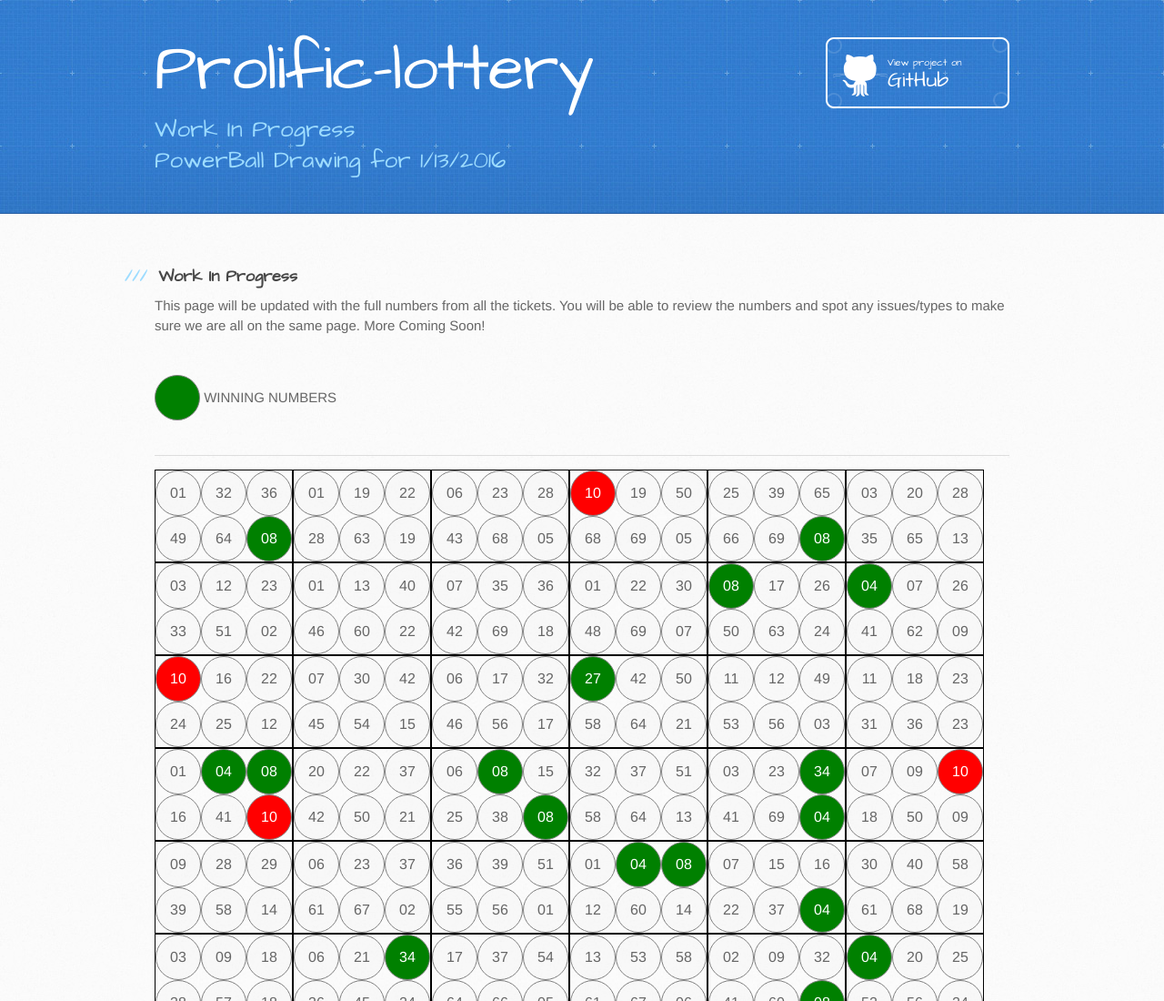
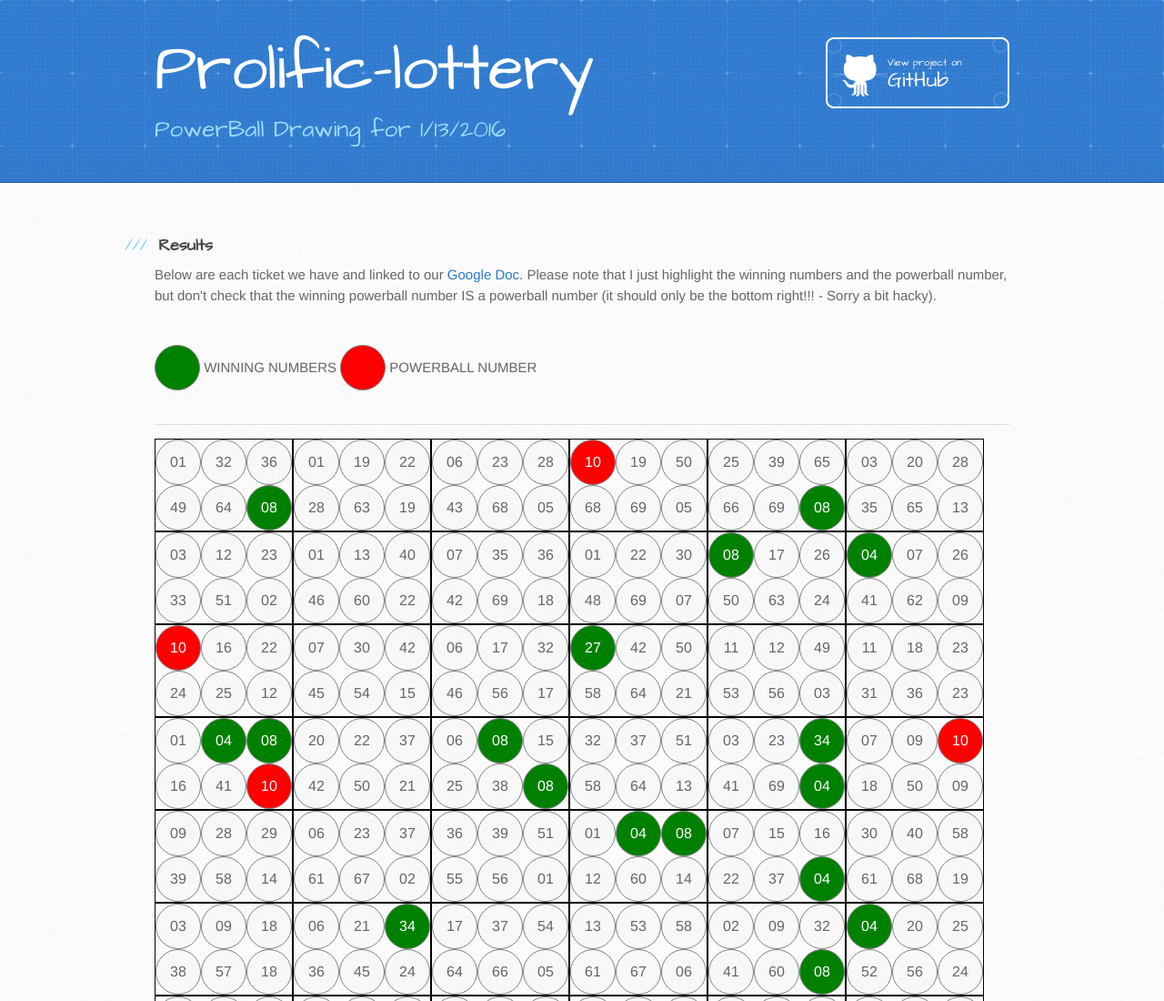
Before and after one commit to johnmurch/prolific-lottery, a plain HTML site: page index.html in a window 1280 px wide. Shown: the top 1100 px of the page at 91% size. Drawn offline with nearby package versions, Linux system fonts and the light colour scheme.

Commit message:
Clean Up

```diff
--- a/index.html
+++ b/index.html
@@ -17,7 +17,7 @@
             <header>
                 <div class="inner">
                     <h1>Prolific-lottery</h1>
-                    <h2>Work In Progress<br>PowerBall Drawing for 1/13/2016</h2>
+                    <h2>PowerBall Drawing for 1/13/2016</h2>
                     <a href="https://github.com/johnmurch/prolific-lottery" class="button"><small>View project on</small> GitHub</a>
                 </div>
             </header>
@@ -25,10 +25,11 @@
                 <div class="inner clearfix">
                     <section id="main-content">
                         <h3>
-                        <a id="welcome-to-github-pages" class="anchor" href="#welcome-to-github-pages" aria-hidden="true"><span class="octicon octicon-link"></span></a>Work In Progress</h3>
-                        <p>This page will be updated with the full numbers from all the tickets. You will be able to review the numbers and spot any issues/types to make sure we are all on the same page. More Coming Soon!</p>
+                        <a id="welcome-to-github-pages" class="anchor" href="#welcome-to-github-pages" aria-hidden="true"><span class="octicon octicon-link"></span></a>Results</h3>
+                        <p>Below are each ticket we have and linked to our <a href="https://docs.google.com/a/prolificinteractive.com/spreadsheets/d/1U-T_lSjdg4VYkCxQ4YxZ2d29aDTpjKT-594pcqfT6MQ/edit?usp=sharing" target="_blank">Google Doc</a>. Please note that I just highlight the winning numbers and the powerball number, but don't check that the winning powerball number IS a powerball number (it should only be the bottom right!!! - Sorry a bit hacky).</p>
                         <br>
                         <input type="number" value="#" disabled/> WINNING NUMBERS
+                        <input type="number" value="!" disabled/> POWERBALL NUMBER
                         <br><br><hr>
 
                         <div id="tickets"></div>
--- a/stylesheets/stylesheet.css
+++ b/stylesheets/stylesheet.css
@@ -880,6 +880,7 @@ input[type=number] {
 }*/
 .lott-numbers{float:left;width:150px;border:1px solid #000;}
 input[value^="#"] {background:green;color:#fff}
+input[value^="!"] {background:red;color:#fff}
 input[value^="08"] {background:green;color:#fff}
 input[value^="27"] {background:green;color:#fff}
 input[value^="34"] {background:green;color:#fff}
```
